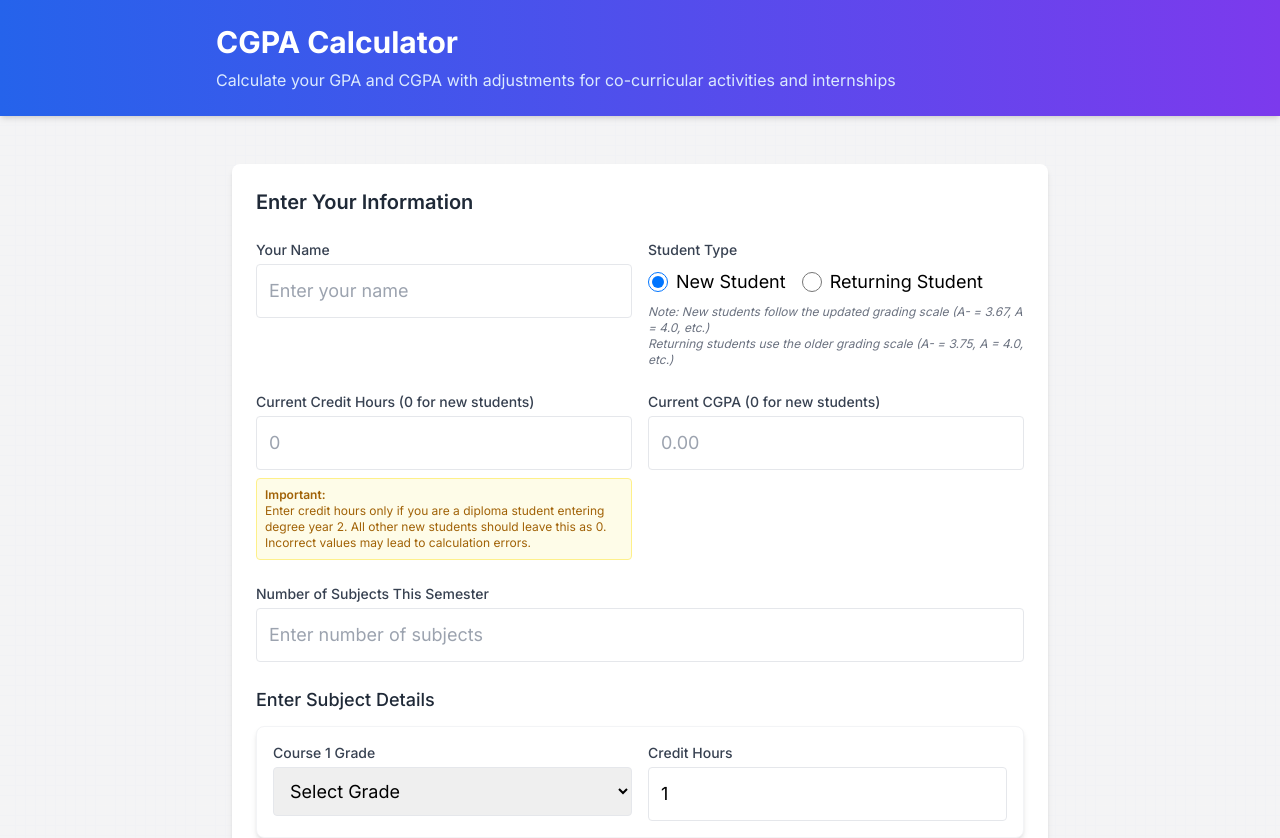
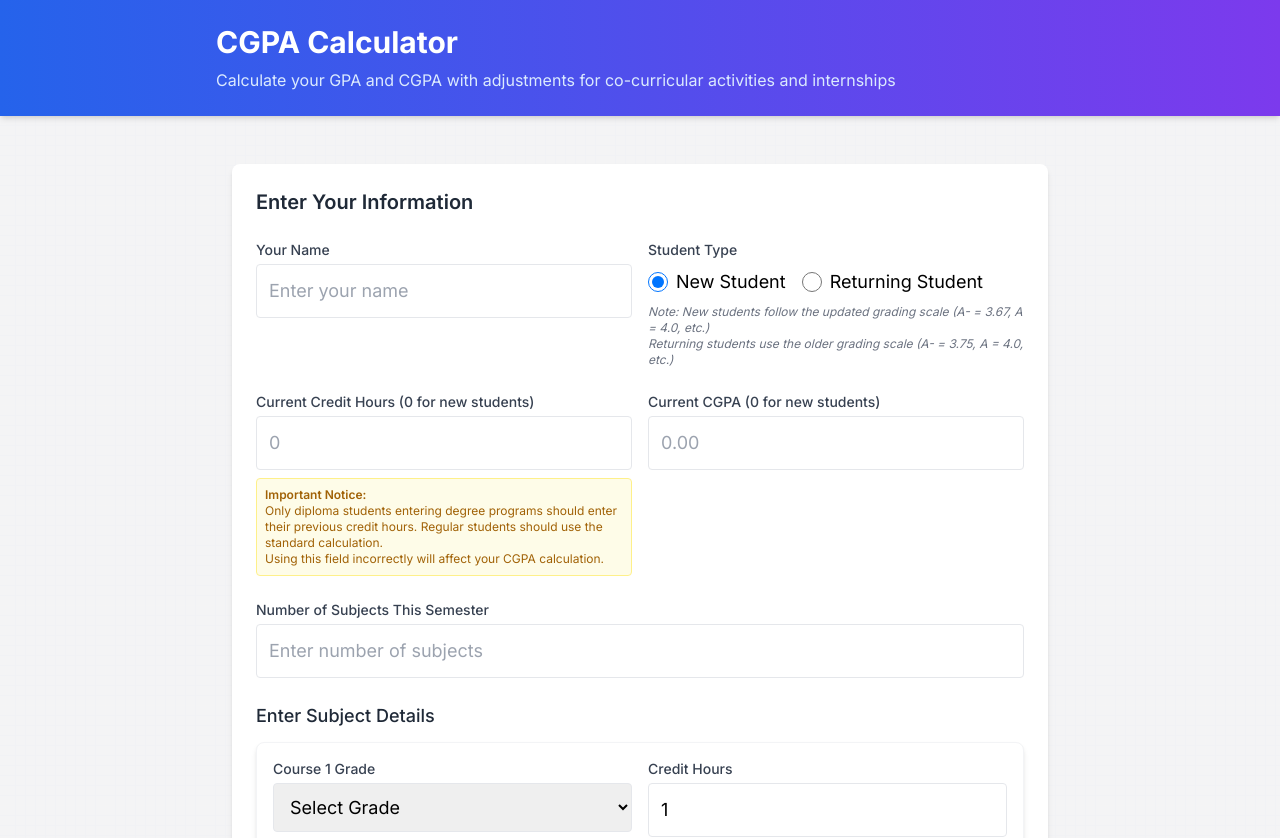
Before and after one commit to jittttt-319/TarumtCGPA_Cal, a Next.js app in the folder cgpa-calculator/: page / in a window 1280 px wide. Shown: the top 838 px of the page. Built offline with nearby package versions, Linux system fonts and the light colour scheme.

Commit message:
Update Calculator.tsx

```diff
--- a/cgpa-calculator/src/components/Calculator.tsx
+++ b/cgpa-calculator/src/components/Calculator.tsx
@@ -169,9 +169,9 @@
                 placeholder="0"
               />
               <div className="mt-2 text-xs bg-yellow-50 border border-yellow-200 rounded p-2 text-yellow-700">
-                <p className="font-semibold">Important:</p>
-                <p>Enter credit hours only if you are a diploma student entering degree year 2. All other new students should leave this as 0.</p>
-                <p>Incorrect values may lead to calculation errors.</p>
+                <p className="font-semibold">Important Notice:</p>
+                <p>Only diploma students entering degree programs should enter their previous credit hours. Regular students should use the standard calculation.</p>
+                <p>Using this field incorrectly will affect your CGPA calculation.</p>
               </div>
             </div>
 
```
